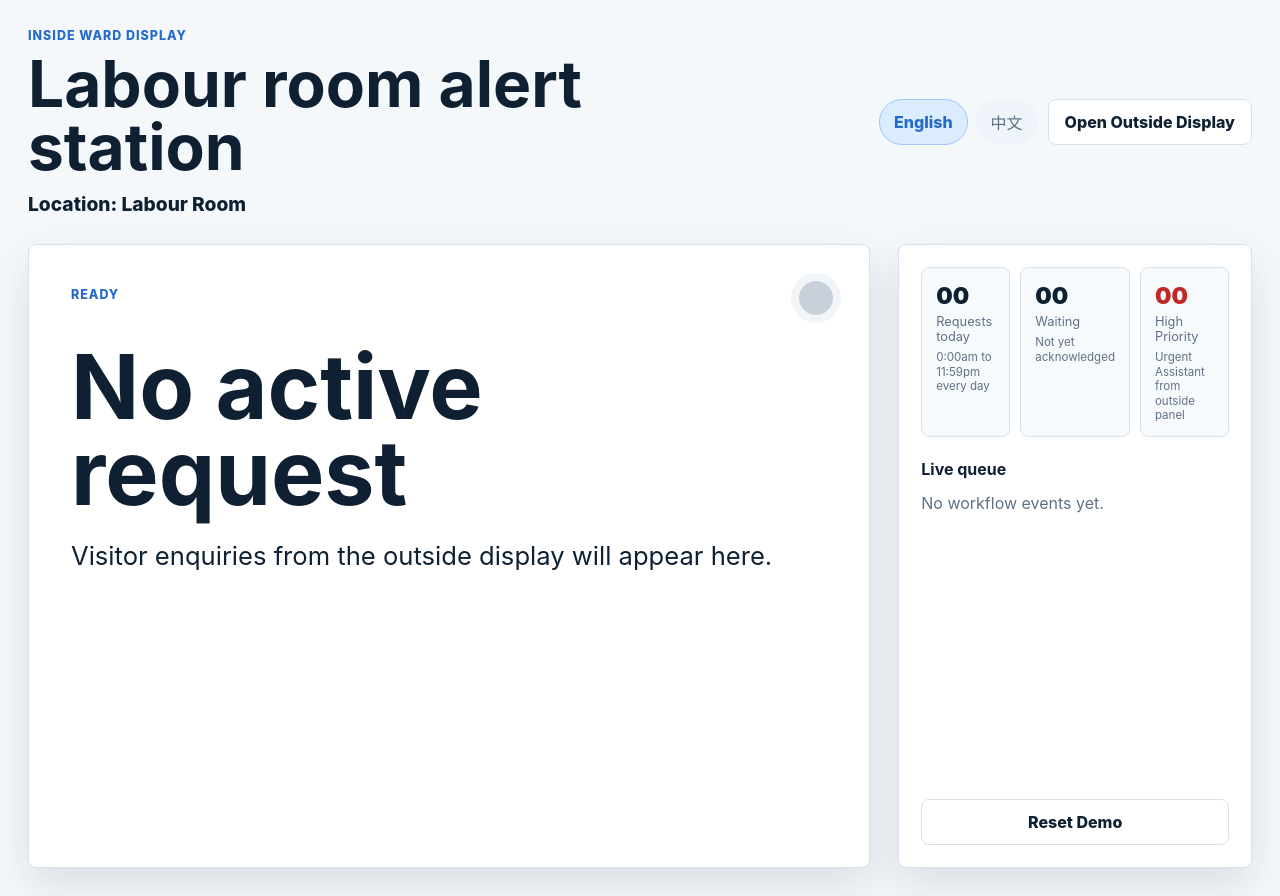
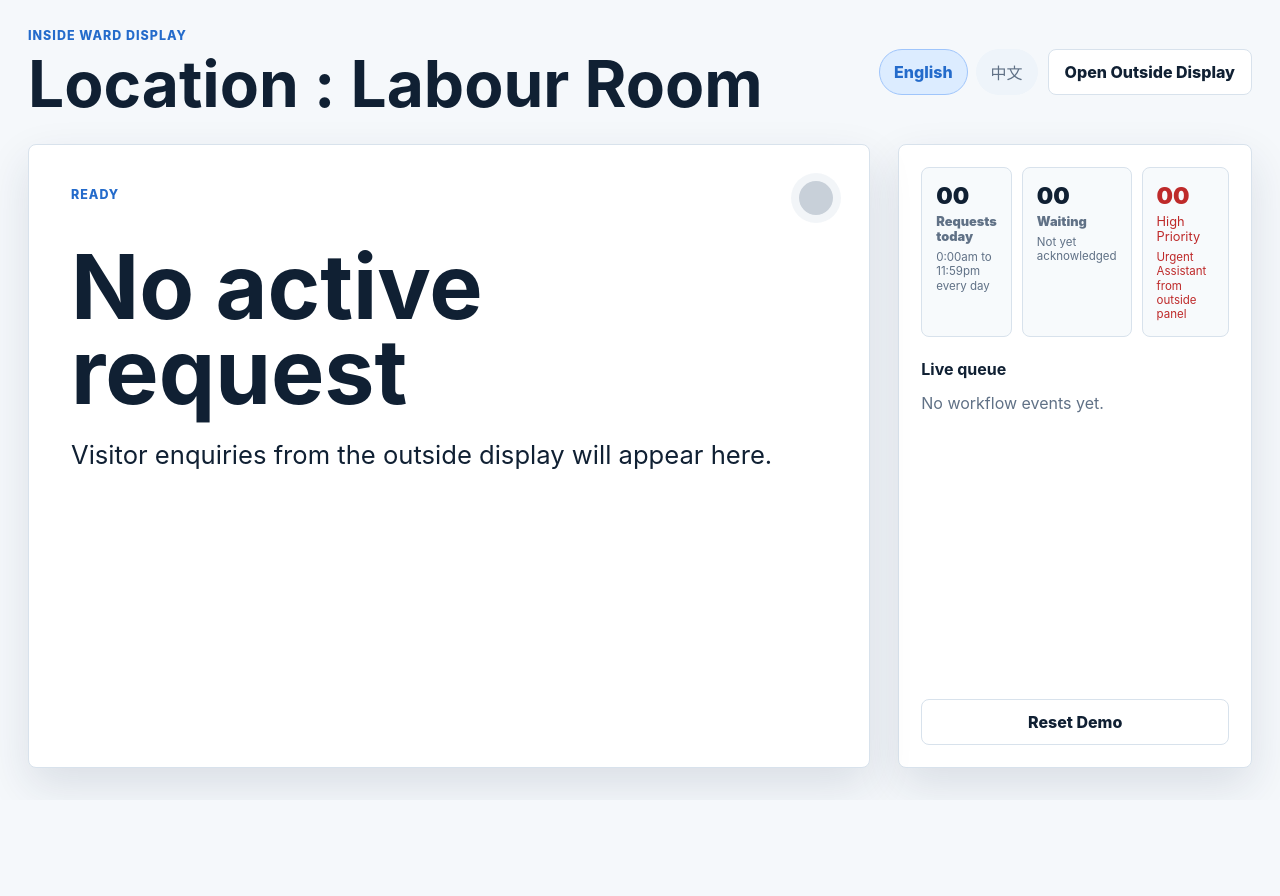
Before and after one commit to ninabun/smart-reception, a Next.js app: page /ward in a window 1280 px wide. After the commit the page ends 800 px from the top, so only its background shows below. Built offline with nearby package versions, Linux system fonts and the light colour scheme.

Commit message:
Adjust ward header and metric emphasis

```diff
--- a/app/globals.css
+++ b/app/globals.css
@@ -319,13 +319,6 @@ button {
   align-items: center;
 }
 
-.ward-location {
-  color: var(--ink);
-  font-size: clamp(1.1rem, 1.5vw, 1.45rem);
-  font-weight: 850;
-  margin: 14px 0 0;
-}
-
 .ward-language-row {
   display: flex;
   gap: 8px;
@@ -417,9 +410,9 @@ button {
   width: 100%;
 }
 
-.high-priority-metric span,
-.high-priority-metric p {
-  color: var(--red);
+.metric-today p,
+.metric-waiting p {
+  font-weight: 900;
 }
 
 .metric em {
@@ -756,6 +749,12 @@ h3 {
   margin: 4px 0 0;
 }
 
+.high-priority-metric span,
+.high-priority-metric p,
+.high-priority-metric em {
+  color: var(--red);
+}
+
 .queue-row {
   border-top: 1px solid var(--line);
   display: grid;
--- a/app/ward/page.tsx
+++ b/app/ward/page.tsx
@@ -42,8 +42,8 @@ const wardCopy: Record<
   english: {
     languageLabel: "English",
     eyebrow: "Inside ward display",
-    title: "Labour room alert station",
-    location: "Location: Labour Room",
+    title: "Location : Labour Room",
+    location: "Location : Labour Room",
     outsideDisplay: "Open Outside Display",
     resetDemo: "Reset Demo",
     priority: {
@@ -85,7 +85,7 @@ const wardCopy: Record<
   chinese: {
     languageLabel: "中文",
     eyebrow: "產房內顯示屏",
-    title: "產房提示站",
+    title: "位置：產房",
     location: "位置：產房",
     outsideDisplay: "開啟外面顯示屏",
     resetDemo: "重設示範",
@@ -204,7 +204,6 @@ export default function WardDisplay() {
         <div>
           <p className="eyebrow">{copy.eyebrow}</p>
           <h1>{copy.title}</h1>
-          <p className="ward-location">{copy.location}</p>
         </div>
         <div className="topbar-actions">
           <div className="ward-language-row" aria-label="Ward language selection">
@@ -268,7 +267,12 @@ export default function WardDisplay() {
         <aside className="ward-sidebar">
           <div className="metric-grid">
             {metrics.map((metric) => (
-              <div className={metric.id === "high" ? "metric high-priority-metric" : "metric"} key={metric.id}>
+              <div
+                className={`metric metric-${metric.id}${
+                  metric.id === "high" ? " high-priority-metric" : ""
+                }`}
+                key={metric.id}
+              >
                 <span>{metric.value}</span>
                 <p>{metric.label}</p>
                 <em>{metric.hint}</em>
```
